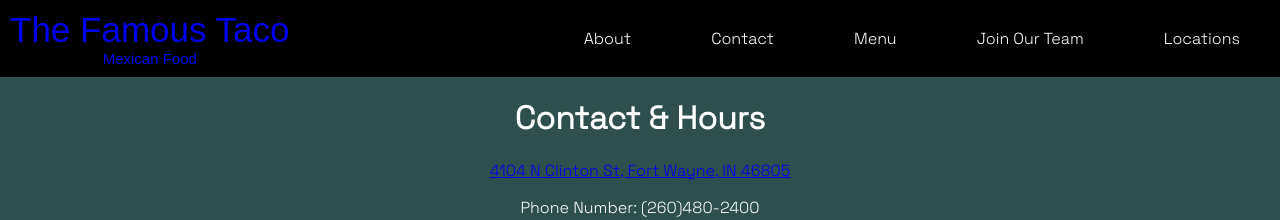
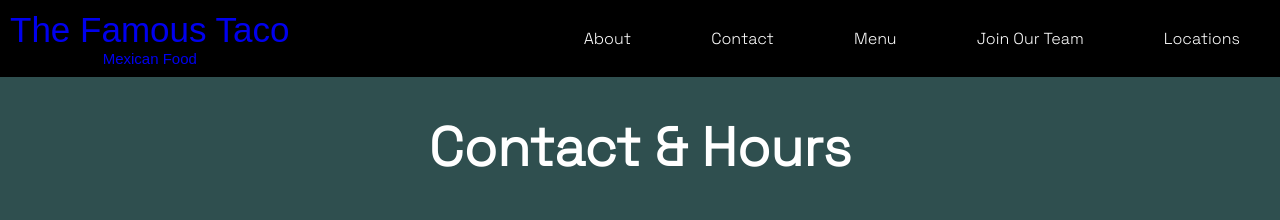
Before and after one commit to noelbarrera/famous-taco-website, a React (Vite) app: page /contact in a window 1280 px wide. Shown: the top 220 px of the page. Built offline with nearby package versions, Linux system fonts and the light colour scheme; a web font is replaced by a local one.

Commit message:
update stylings

```diff
--- a/src/App.css
+++ b/src/App.css
@@ -4,15 +4,3 @@
     height: 100%;
     background-color: darkslategrey;
 }
-
-.header{
-    flex: 0 1 auto;
-}
-
-.content {
-    flex: 1 1 auto;
-}
-
-.footer {
-    flex: 0 1 auto
-}
--- a/src/styles/Contact.css
+++ b/src/styles/Contact.css
@@ -12,6 +12,9 @@
     flex: 0 1 auto;
 }
 
+.contact-container-info  h1 {
+    font-size: 54px;
+}
 .google-map{
     overflow: hidden;
     margin: 10px;
```
